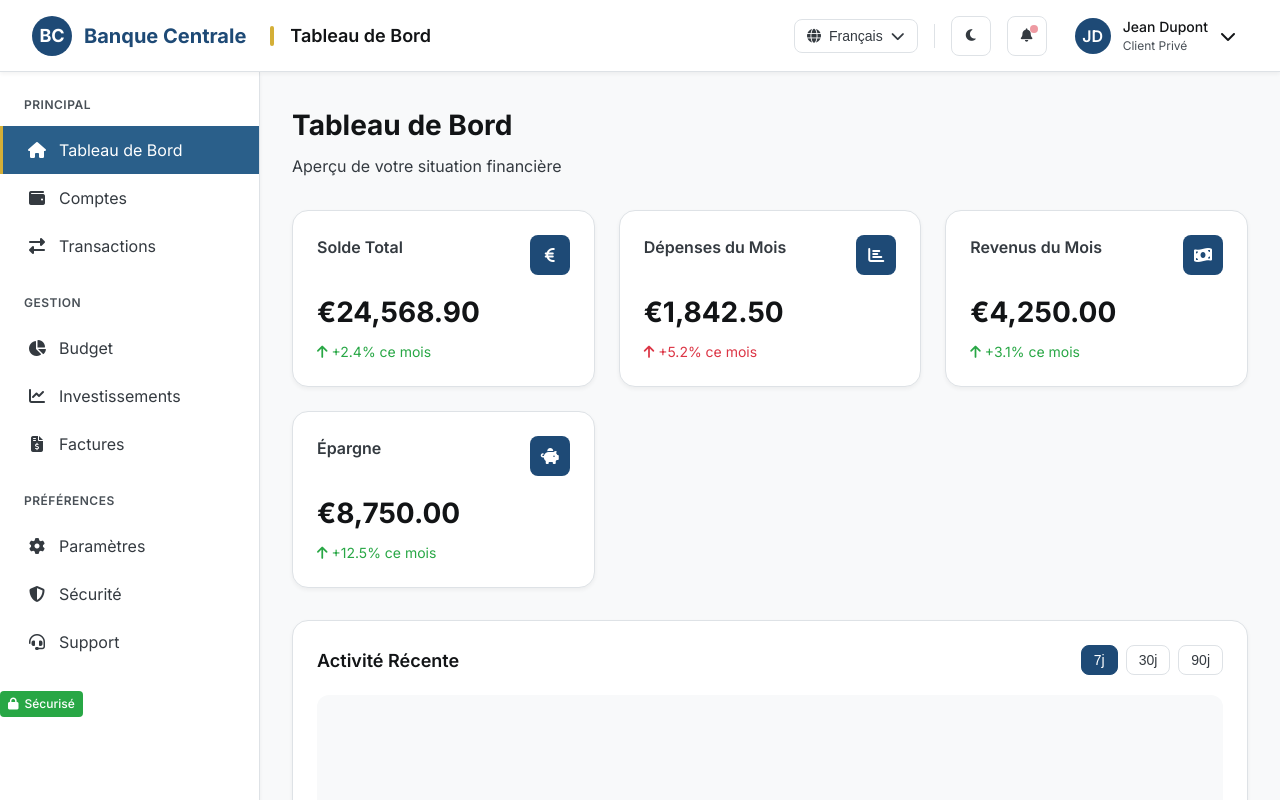
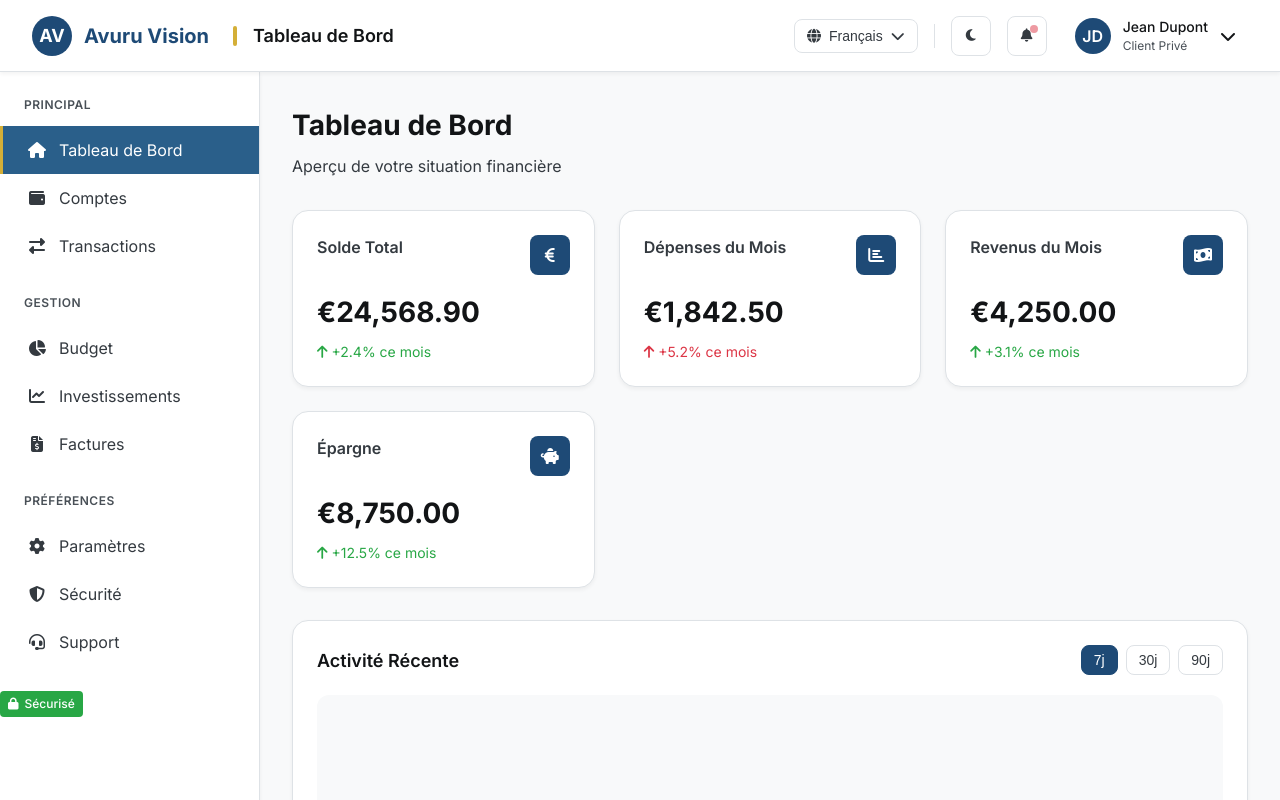
Before and after one commit to Learner-tech1/avuru-design, a plain HTML site: page index.html in a window 1280 px wide. Shown: the top 800 px of the page. Drawn offline with Linux system fonts and the light colour scheme.

Commit message:
edit logo

```diff
--- a/index.html
+++ b/index.html
@@ -779,8 +779,8 @@
     <nav class="top-nav">
         <div class="nav-left">
             <div class="logo">
-                <div class="logo-icon">BC</div>
-                <div class="logo-text">Banque Centrale</div>
+                <div class="logo-icon">AV</div>
+                <div class="logo-text">Avuru Vision</div>
             </div>
             <div class="section-name">Tableau de Bord</div>
         </div>
```
